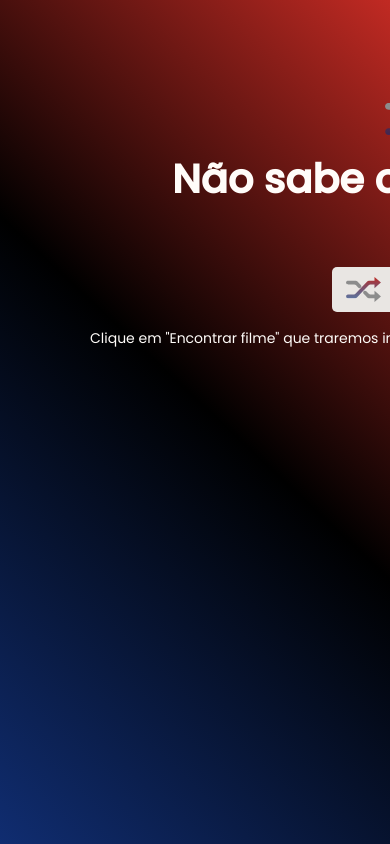
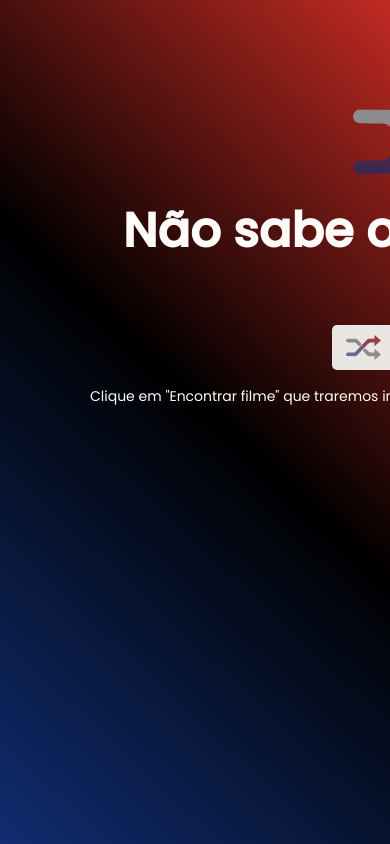
Before and after one commit to polyanetuag/rocketflix, a React (Vite) app: page / in a window 390 px wide. Shown: the top 844 px of the page. Built offline with nearby package versions, Linux system fonts and the light colour scheme.

Commit message:
feat: responsive Head component

```diff
--- a/src/components/Head/styles.css
+++ b/src/components/Head/styles.css
@@ -4,7 +4,6 @@
   align-items: center;
   justify-content: center;
   padding-top: 6rem;
-
 }
 
 .Head img {
@@ -16,3 +15,19 @@
   font-weight: 700;
   margin-bottom: 1rem;
 }
+
+@media (max-width: 40rem) {
+  .Head {
+    padding-top: 6rem;
+  }
+
+  .Head img {
+    width: 8rem;
+  }
+
+  .Head h1 {
+    font-size: 3rem;
+    font-weight: 700;
+    margin-bottom: 1rem;
+  }
+}
```
Lines whose indentation alone changed are shown as unchanged.
